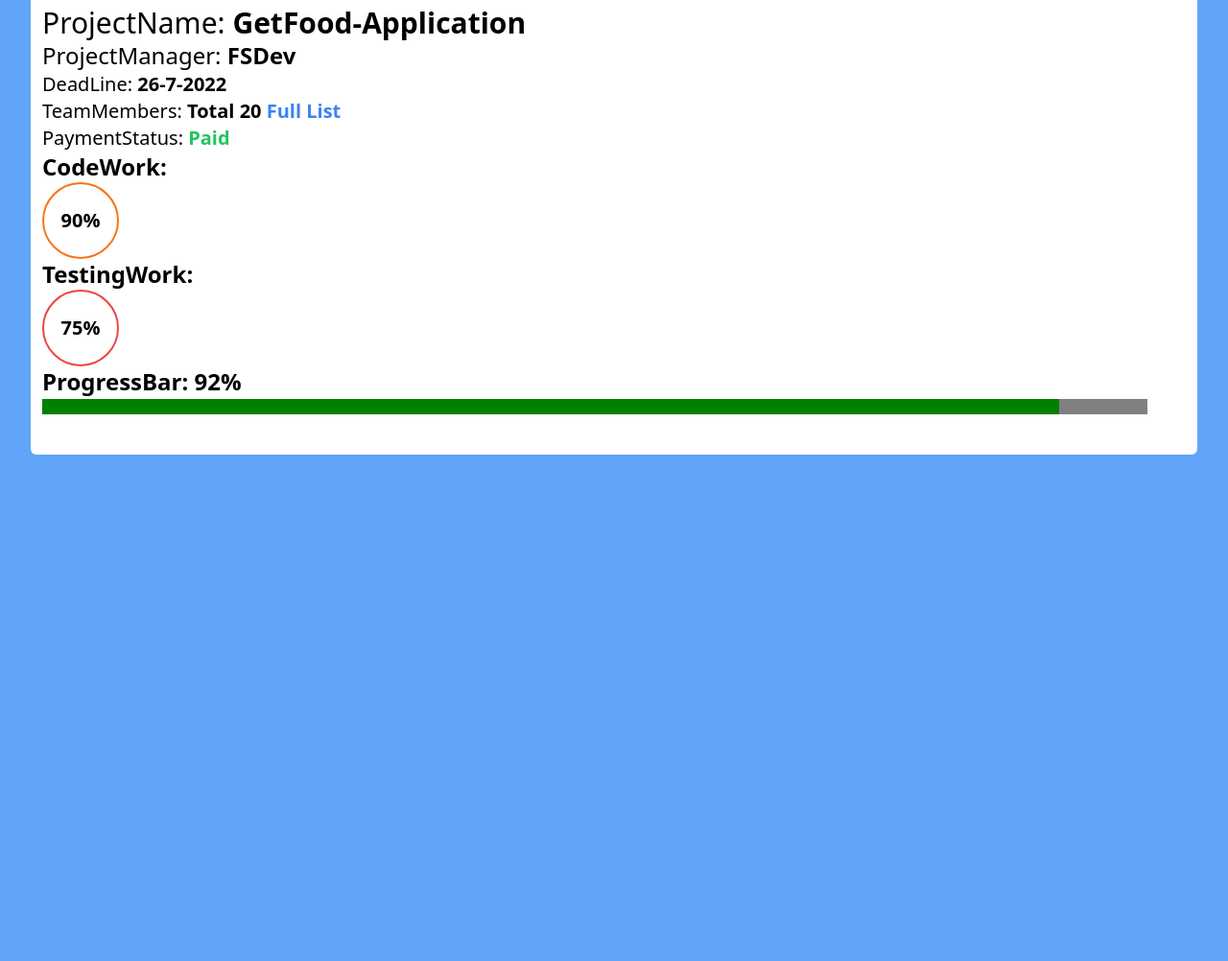
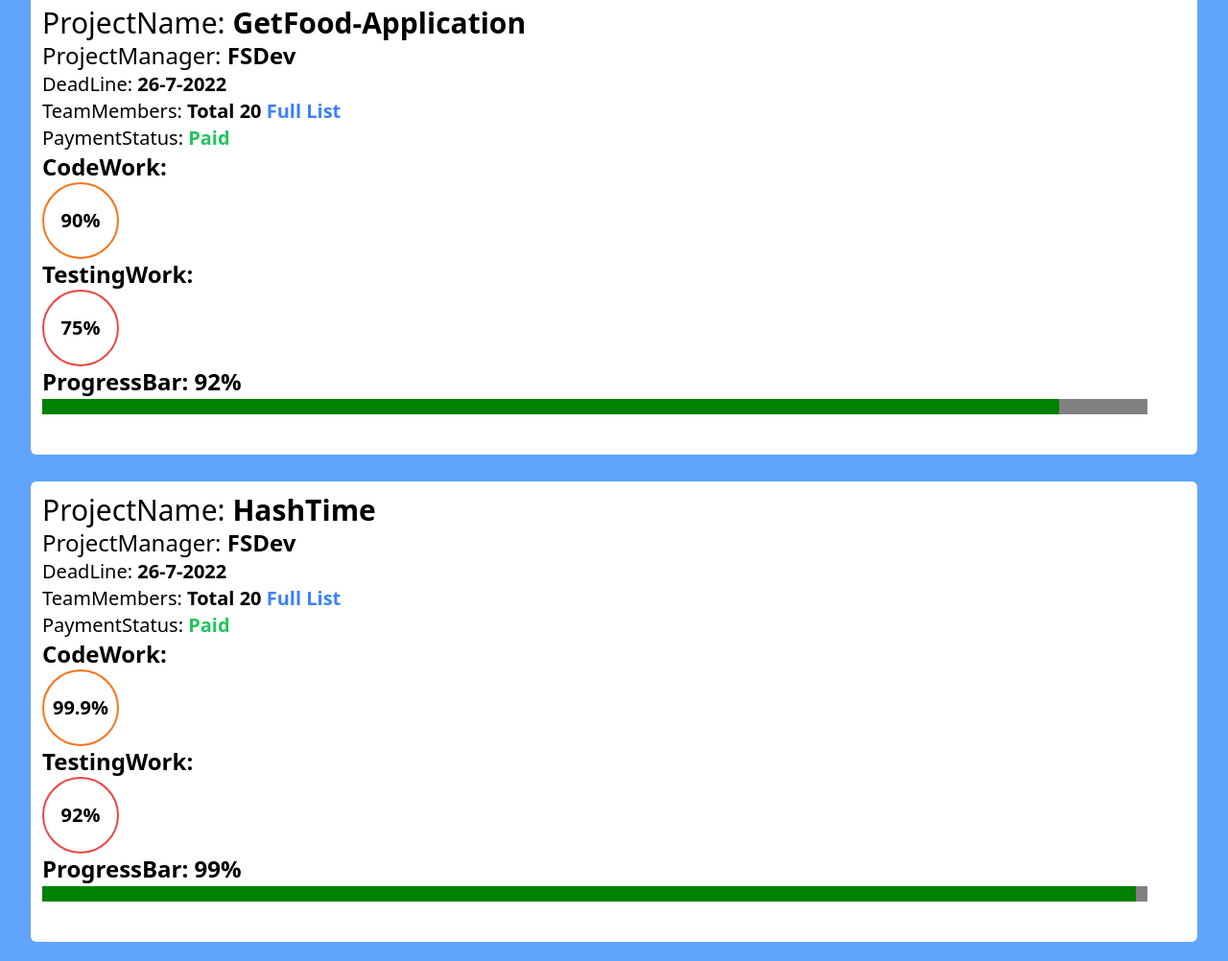
Before and after one commit to Manju1392k/HashTime-Website, a website built with Vite: page index.html in a window 1280 px wide. Shown: the part 1094-2096 px from the top of the page at 96% size. Before the commit the page ends 1588 px from the top, so only its background shows below. Built offline with nearby package versions, Linux system fonts and the light colour scheme.

Commit message:
HashTime

```diff
--- a/index.html
+++ b/index.html
@@ -113,6 +113,29 @@
             </div>
         </div>
 
+        <div class="p-2 flex justify-center">
+            <div class="whitebox bg-white w-[95vw] h-[30rem] rounded-md p-3 mb-3">
+                <h1 class="text-3xl">ProjectName: <span class="font-semibold">HashTime</span></h1>
+                <h1 class="text-2xl">ProjectManager: <span class="font-semibold">FSDev</span></h1>
+                <h1 class="text-xl">DeadLine: <span class="font-semibold">26-7-2022</span></h1>
+                <h1 class="text-xl">TeamMembers: <span class="font-semibold">Total 20 <a href='#'
+                            class="text-blue-500">Full List</a></span></h1>
+                <h1 class="text-xl">PaymentStatus: <span class="font-semibold text-green-500">Paid</span></h1>
+                <h1 class="text-2xl font-bold">CodeWork:</h1>
+                <div
+                    class="circle w-[5rem] h-[5rem] border-2 border-orange-500 rounded-full flex justify-center items-center">
+                    <h1 class="text-xl font-semibold">99.9%</h1>
+                </div>
+                <h1 class="text-2xl font-bold">TestingWork:</h1>
+                <div
+                    class="circle w-[5rem] h-[5rem] border-2 border-red-500 rounded-full flex justify-center items-center">
+                    <h1 class="text-xl font-semibold">92%</h1>
+                </div>
+                <h1 class="text-2xl font-bold">ProgressBar: <span class="font-semibold"> 99% </span></h1>
+                <progress class="w-[90vw]" value="99" max="100"></progress>
+            </div>
+        </div>
+
     </main>
 
 </body>
```
